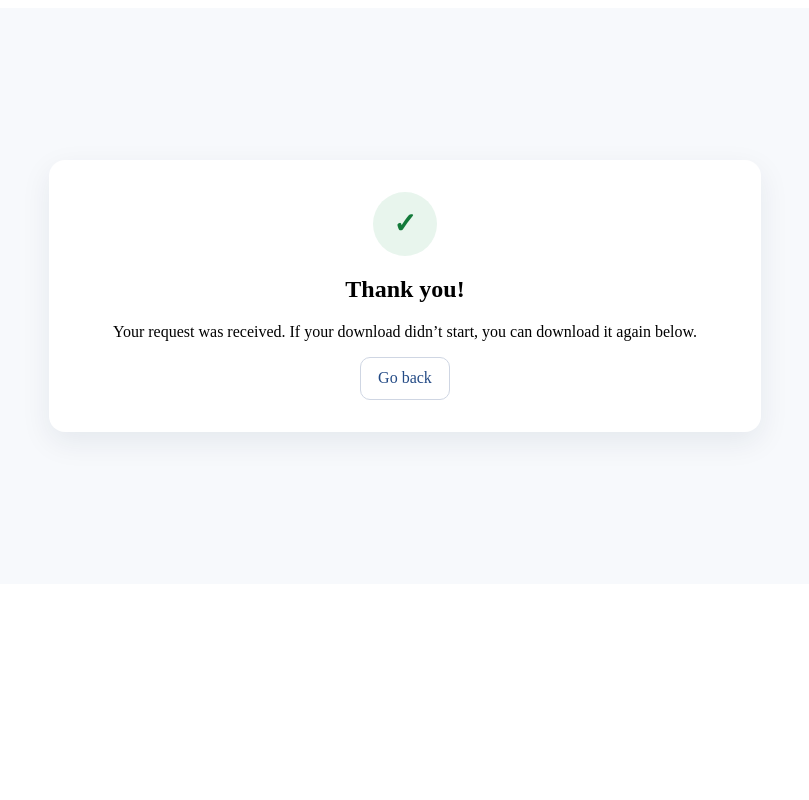
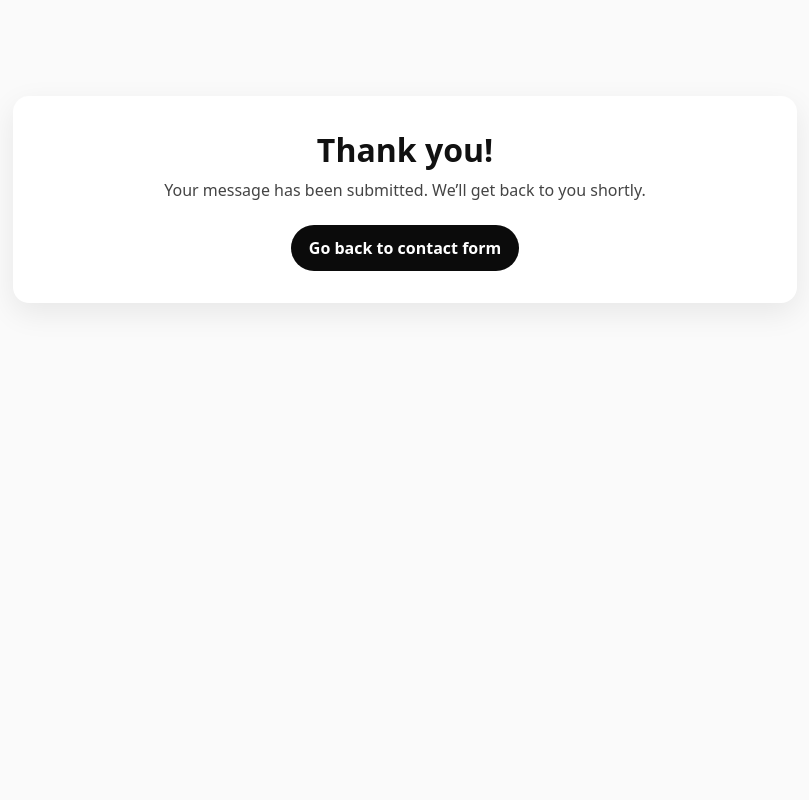
Before and after one commit to Git-iEng/generators, a Django app: template cmmsApp/templates/contact_thanks.html in a window 1280 px wide. Shown: the whole page, without its empty margins (235-1044 px from the left). Run offline with Django 3.2, Linux system fonts and the light colour scheme; the template is opened without the code that fills it, so the values that code supplies are empty.

Commit message:
updated changes in foooter and mis

```diff
--- a/cmmsApp/static/css/home.css
+++ b/cmmsApp/static/css/home.css
@@ -582,7 +582,7 @@ body {
 
 .grid-lv-electrical-about- {
   display: grid;
-  grid-template-columns: 1.05fr 1fr .6fr;
+  grid-template-columns: .4fr .6fr;
   gap: clamp(16px, 3.8vw, 72px);
   align-items: center;
 }
--- a/cmmsApp/templates/contact_thanks.html
+++ b/cmmsApp/templates/contact_thanks.html
@@ -1,58 +1,69 @@
-<section class="thanks-wrap">
-  <div class="thanks-card">
-    <div class="thanks-icon">✓</div>
-    <h1>Thank you!</h1>
-    <p>Your request was received. If your download didn’t start, you can download it again below.</p>
-
-    <div class="thanks-actions">
-      <a id="retryDownload" class="btn btn-primary" href="#" role="button">Download again</a>
-      <a class="btn btn-ghost" href="javascript:history.back()">Go back</a>
-    </div>
-  </div>
-</section>
-
+<!DOCTYPE html>
+<html lang="en">
+<head>
+    <meta charset="UTF-8">
+    <meta name="viewport" content="width=device-width, initial-scale=1.0">
+    <title>Thank You</title>
     <style>
-.thanks-wrap {
-  min-height: 60vh;
-  display: grid;
-  place-items: center;
-  padding: 3rem 1rem;
-  background: #f7f9fc;
-}
-.thanks-card {
+        body { font-family: system-ui, Segoe UI, Arial, sans-serif; margin: 0; background: #fafafa; color: #111; }
+        .cmms-contact-form-thanks {
+            max-width: 720px;
+            margin: 12vh auto;
+            padding: 32px;
+            border-radius: 16px;
             background: #fff;
-  max-width: 640px;
-  width: 100%;
-  padding: 2rem 2.25rem;
-  border-radius: 16px;
-  box-shadow: 0 10px 30px rgba(18, 38, 63, .08);
+            box-shadow: 0 10px 30px rgba(0, 0, 0, 0.08);
             text-align: center;
         }
-.thanks-icon {
-  width: 64px; height: 64px; line-height: 64px;
-  margin: 0 auto 12px;
-  border-radius: 50%;
-  background: #e8f5ed; color: #137a3a; font-size: 28px; font-weight: 700;
+        .cmms-contact-form-thanks h1 { font-size: 32px; margin: 0 0 8px; }
+        .cmms-contact-form-thanks p { font-size: 16px; color: #444; margin: 0 0 24px; }
+        .cmms-contact-form-back {
+            display: inline-block;
+            padding: 12px 18px;
+            border-radius: 999px;
+            background: #0b0b0b;
+            color: #fff;
+            text-decoration: none;
+            font-weight: 600;
         }
-.thanks-actions { display: flex; gap: 12px; justify-content: center; margin-top: 16px; flex-wrap: wrap; }
-.btn { display:inline-block; padding:.7rem 1.1rem; border-radius:10px; text-decoration:none; }
-.btn-primary { background:#0f766e;; color:#fff; }
-.btn-ghost { border:1px solid #cfd6e3; color:#234a85; background:#fff; }
     </style>
+</head>
+<body>
+    <main class="cmms-contact-form-thanks">
+        <h1>Thank you!</h1>
+        <p>Your message has been submitted. We’ll get back to you shortly.</p>
+ <a href="/" class="cmms-contact-form-back" window.location.reload(); return false;>Go back to contact form</a>
 
+    </main>
     <script>
-  // Hook up "Download again" if we have a stored URL
-  (function() {
-    const retry = document.getElementById('retryDownload');
-    const url = sessionStorage.getItem('lastDownloadURL');
-    if (url) {
-      retry.addEventListener('click', (e) => {
+(function(){
+  const form = document.getElementById('contact'); // your form id
+  if(!form) return;
+
+  function validEmail(v){ return /^[^\s@]+@[^\s@]+\.[^\s@]{2,}$/.test(v.trim()); }
+
+  form.addEventListener('submit', function(e){
+    const first = form.querySelector('#id_first_name');
+    const email = form.querySelector('#id_email');
+    const country = form.querySelector('#id_country');
+
+    let bad = [];
+    if(!first || !/^[A-Za-z\s'.-]{2,}$/.test(first.value.trim())) bad.push("Enter a valid name.");
+    if(!email || !validEmail(email.value)) bad.push("Enter a valid email address.");
+    if(country && !country.value) bad.push("Select your country.");
+
+    if(bad.length){
       e.preventDefault();
-        const a = document.createElement('a');
-        a.href = url; a.download = ""; document.body.appendChild(a); a.click(); a.remove();
+      showToast(bad[0] || "Please correct the highlighted fields.");
+      // Optional: visually mark fields
+      [first,email,country].forEach(f=>{ if(f) f.classList.toggle('is-error', true); });
+    }
   });
-    } else {
-      retry.style.display = 'none';
-    }
 })();
 </script>
+<!-- Google Tag Manager (noscript) -->
+<noscript><iframe src="https://www.googletagmanager.com/ns.html?id=GTM-TKQV8LKX"
+height="0" width="0" style="display:none;visibility:hidden"></iframe></noscript>
+<!-- End Google Tag Manager (noscript) -->
+</body>
+</html>
--- a/cmmsApp/templates/footer.html
+++ b/cmmsApp/templates/footer.html
@@ -33,7 +33,7 @@
       <div class="footer-left">
         <p>Get in touch</p>
         <p>+61 (02) 8318 1490</p>
-        <p><a href="enquiries@iengaust.com.au">enquiries@iengaust.com.au</a></p>
+        <p><a href="mailto:enquiries@iengaust.com.au reveal-right">enquiries@iengaust.com.au</a></p>
         <!-- <p><a href="/services/">Services</a></p> -->
       </div>
 
```
Also changed, not shown: cmmsApp/templates/index.html (+2 -7 lines). Lines whose indentation alone changed are shown as unchanged.
